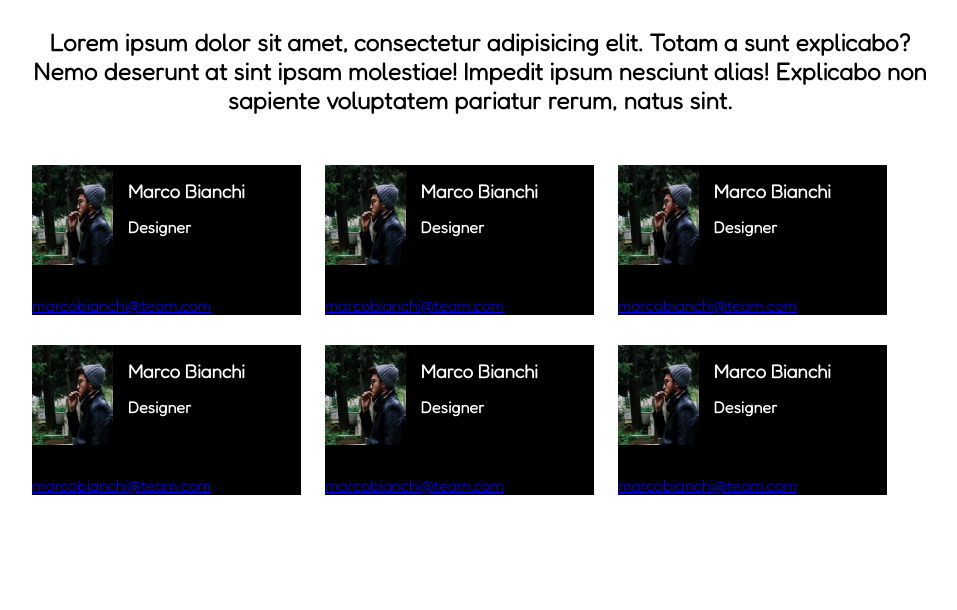
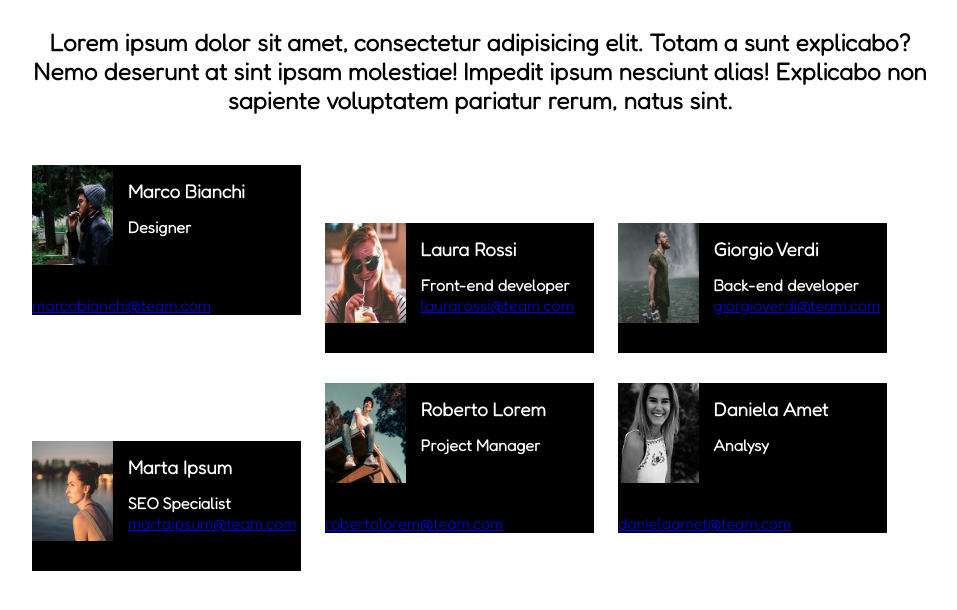
Before and after one commit to Gianlucaorreale/html-css-float-cards, a plain HTML site: page index.html in a window 1280 px wide. Shown: the part 120-730 px from the top of the page, without its empty margins (160-1117 px from the left). Drawn offline with Linux system fonts and the light colour scheme.

Commit message:
fixed-cards-section

```diff
--- a/css/style.css
+++ b/css/style.css
@@ -42,7 +42,7 @@ h3, h4 {
 }
 
 a {
-    padding-top: 15px;
+    margin-top: 15px;
 }
 
 .photo {
--- a/index.html
+++ b/index.html
@@ -31,38 +31,38 @@
         </section>
         <section class="card clearfix">
 
-            <img class="card photo" src="img/male1.png" alt="male-one">
-            <h3><strong>Marco Bianchi</strong></h3>
-            <h4>Designer</h4>
-            <a href="mailto:marcobianchi@team.com">marcobianchi@team.com</a>
+            <img class="card photo" src="img/female1.png" alt="male-one">
+            <h3><strong>Laura Rossi</strong></h3>
+            <h4>Front-end developer</h4>
+            <a href="mailto:laurarossi@team.com">laurarossi@team.com</a>
          </section>
          <section class="card clearfix">
 
-            <img class="card photo" src="img/male1.png" alt="male-one">
-            <h3><strong>Marco Bianchi</strong></h3>
-            <h4>Designer</h4>
-            <a href="mailto:marcobianchi@team.com">marcobianchi@team.com</a>
+            <img class="card photo" src="img/male2.png" alt="male-one">
+            <h3><strong>Giorgio Verdi</strong></h3>
+            <h4>Back-end developer</h4>
+            <a href="mailto:giorgioverdi@team.com">giorgioverdi@team.com</a>
          </section>
          <section class="card clearfix">
 
-            <img class="card photo" src="img/male1.png" alt="male-one">
-            <h3><strong>Marco Bianchi</strong></h3>
-            <h4>Designer</h4>
-            <a href="mailto:marcobianchi@team.com">marcobianchi@team.com</a>
+            <img class="card photo" src="img/female2.png" alt="male-one">
+            <h3><strong>Marta Ipsum</strong></h3>
+            <h4>SEO Specialist</h4>
+            <a href="mailto:martaipsum@team.com">martaipsum@team.com</a>
          </section>
          <section class="card clearfix">
 
-            <img class="card photo" src="img/male1.png" alt="male-one">
-            <h3><strong>Marco Bianchi</strong></h3>
-            <h4>Designer</h4>
-            <a href="mailto:marcobianchi@team.com">marcobianchi@team.com</a>
+            <img class="card photo" src="img/male3.png" alt="male-one">
+            <h3><strong>Roberto Lorem</strong></h3>
+            <h4>Project Manager</h4>
+            <a href="mailto:robeertolorem@team.com">robertolorem@team.com</a>
          </section>
          <section class="card clearfix">
 
-            <img class="card photo" src="img/male1.png" alt="male-one">
-            <h3><strong>Marco Bianchi</strong></h3>
-            <h4>Designer</h4>
-            <a href="mailto:marcobianchi@team.com">marcobianchi@team.com</a>
+            <img class="card photo" src="img/female3.png" alt="male-one">
+            <h3><strong>Daniela Amet</strong></h3>
+            <h4>Analysy</h4>
+            <a href="mailto:danielaamet@team.com">danielaamet@team.com</a>
          </section>
 
     </main>
```
